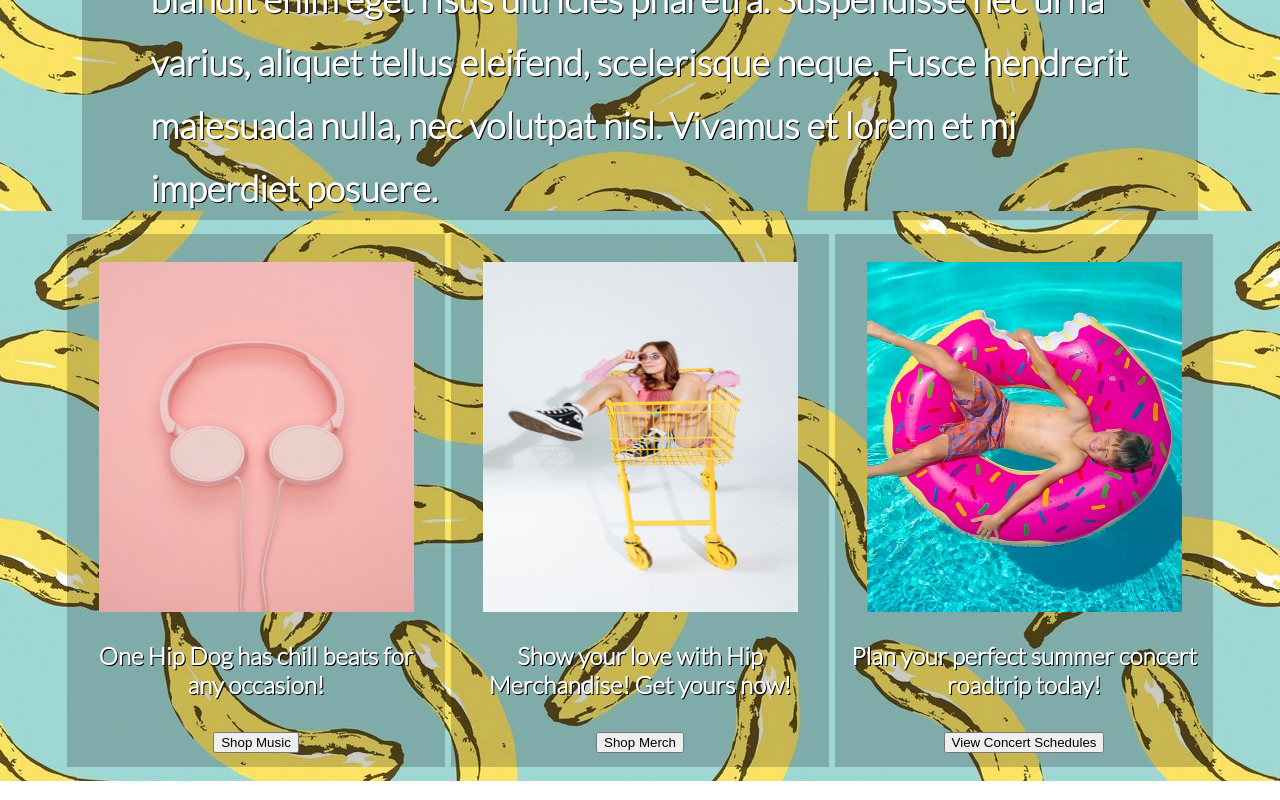
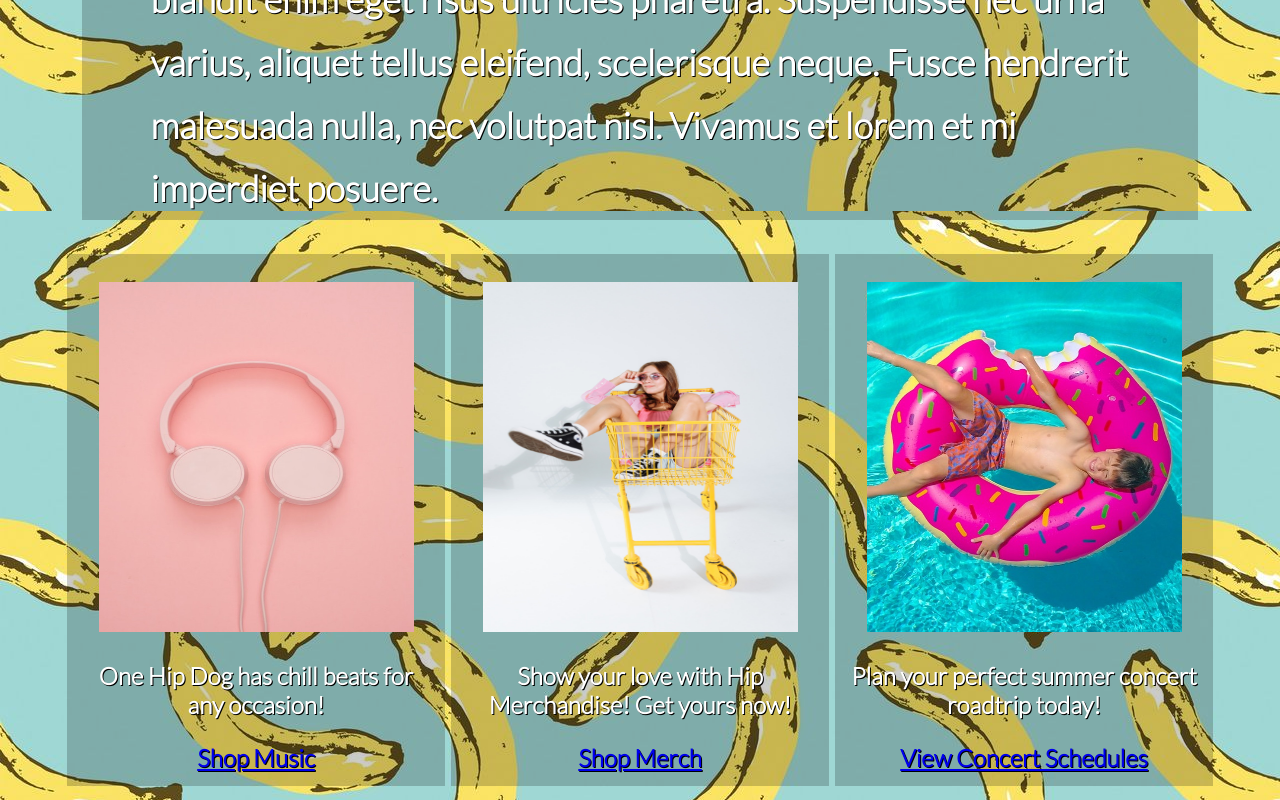
Before and after one commit to brannonstarnes/mobile-first-design, a React (Create React App) app: page / in a window 1280 px wide. Shown: the part 531-1331 px from the top of the page. Built offline with nearby package versions, Linux system fonts and the light colour scheme; a web font is replaced by a local one.

Commit message:
adds top margin to cards, removes note from README, and adds links to my accounts on the cards

```diff
--- a/src/components/cards/cards.js
+++ b/src/components/cards/cards.js
@@ -16,7 +16,7 @@ export default function Cards(){
                     <Card.Text>
                     One Hip Dog has chill beats for any occasion!
                     </Card.Text>
-                    <Button variant="primary">Shop Music</Button>
+                    <Button variant="primary" href='https://www.github.com/brannonstarnes/mobile-first-design/'>Shop Music</Button>
                 </Card.Body>
                 </Card>
 
@@ -28,7 +28,7 @@ export default function Cards(){
                     <Card.Text>
                         Show your love with Hip Merchandise! Get yours now!
                     </Card.Text>
-                    <Button variant="primary">Shop Merch</Button>
+                    <Button variant="primary" href='https://www.github.com/brannonstarnes/mobile-first-design/'>Shop Merch</Button>
                 </Card.Body>
                 </Card>
 
@@ -40,7 +40,7 @@ export default function Cards(){
                     <Card.Text>
                         Plan your perfect summer concert roadtrip today!
                     </Card.Text>
-                    <Button variant="primary" size="lg" >View Concert Schedules</Button>
+                    <Button variant="primary" href='https://www.github.com/brannonstarnes/mobile-first-design/'>View Concert Schedules</Button>
                 </Card.Body>
                 </Card>
         </CardsWrap>
--- a/src/components/cards/cardsStyles.js
+++ b/src/components/cards/cardsStyles.js
@@ -17,6 +17,7 @@ export const CardsWrap = styled.div`
 
     .card{
         margin: auto;
+        margin-top: 20px;
         padding: 14px;
         display: flex:
         justify-content: center;
```
Also changed, not shown: 1 other file (tests, documents, lock files or other folders).
